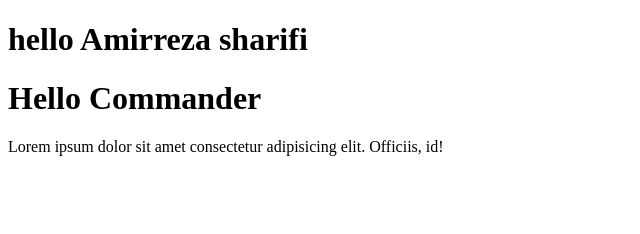
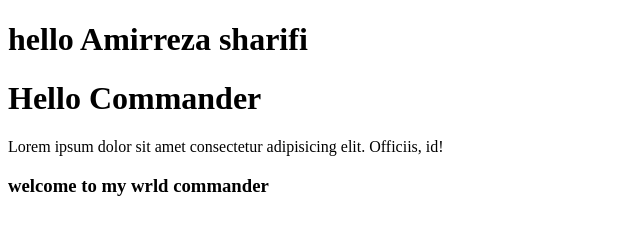
Before and after one commit to amirrezald1343/git_working, a plain HTML site: page index.html in a window 1280 px wide. Shown: the whole page, without its empty margins (0-640 px from the left). Drawn offline with Linux system fonts and the light colour scheme.

Commit message:
add welcome text for master branch

```diff
--- a/index.html
+++ b/index.html
@@ -10,5 +10,6 @@
    <h1>hello Amirreza sharifi</h1>
     <h1>Hello Commander</h1>
     <p>Lorem ipsum dolor sit amet consectetur adipisicing elit. Officiis, id!</p>
+    <h3>welcome to my wrld commander</h3>
 </body>
 </html>
```
